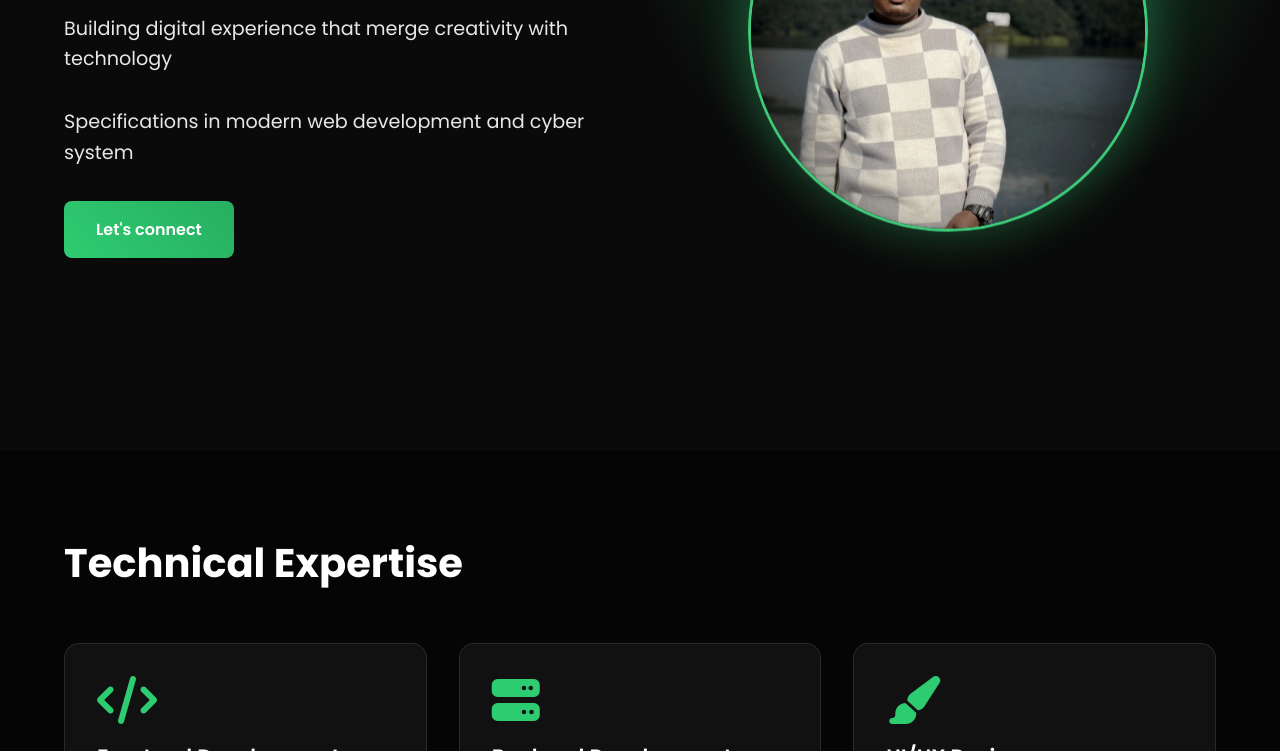
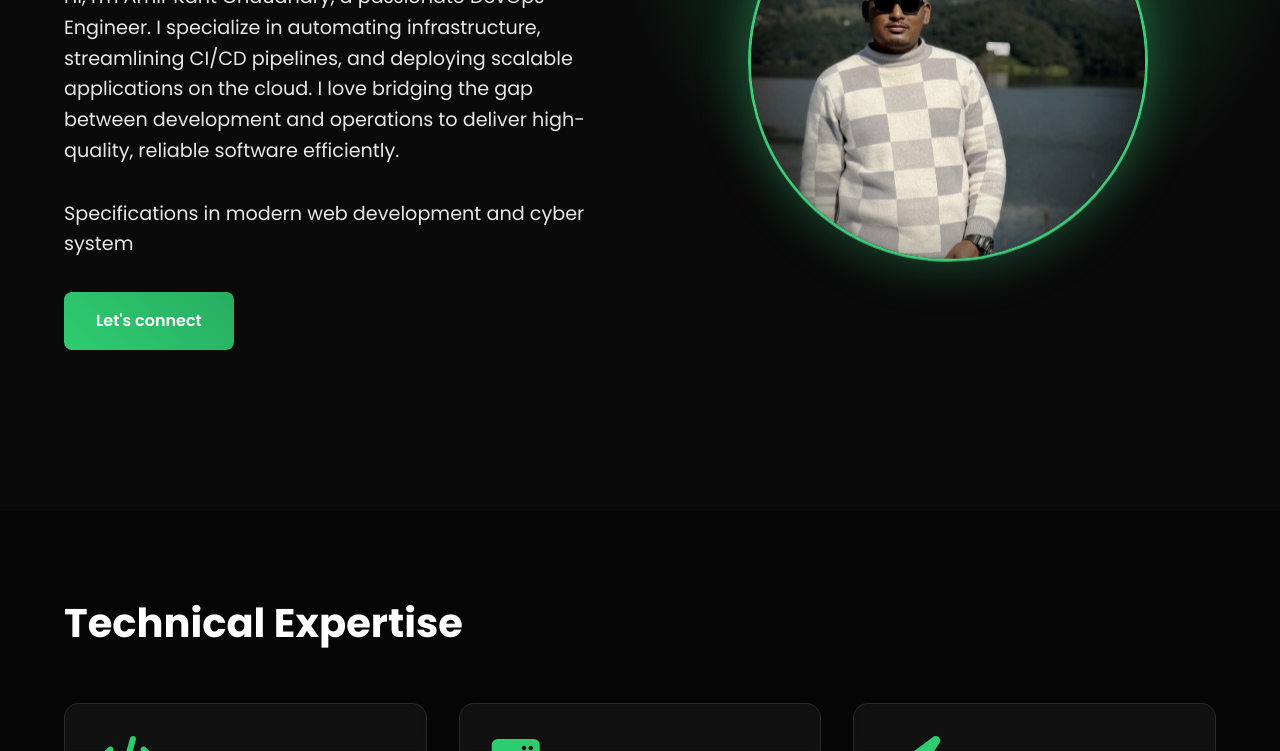
Before and after one commit to AMIRKANT-THARU/Amirkant-portfolio, a plain HTML site: page index.html in a window 1280 px wide. Shown: the part 349-1100 px from the top of the page. Drawn offline with Linux system fonts and the light colour scheme.

Commit message:
Update hero section bio with DevOps specialization

```diff
--- a/index.html
+++ b/index.html
@@ -26,7 +26,7 @@
         <section id="Home" class="hero">
             <div class="hero-content">
                 <h1>DevOps Engineer & Web Developer</h1>
-                <p>Building digital experience that merge creativity with technology</p>
+                <p>Hi, I'm Amir Kant Chaudhary, a passionate DevOps Engineer. I specialize in automating infrastructure, streamlining CI/CD pipelines, and deploying scalable applications on the cloud. I love bridging the gap between development and operations to deliver high-quality, reliable software efficiently.</p>
                 <p class="highlight">Specifications in modern web development and cyber system</p>
                 <a href="#contact" class="cta-button">Let's connect</a>
             </div>
```
